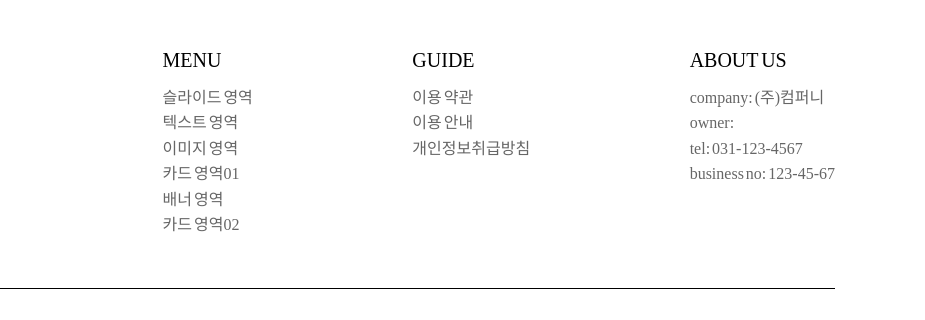
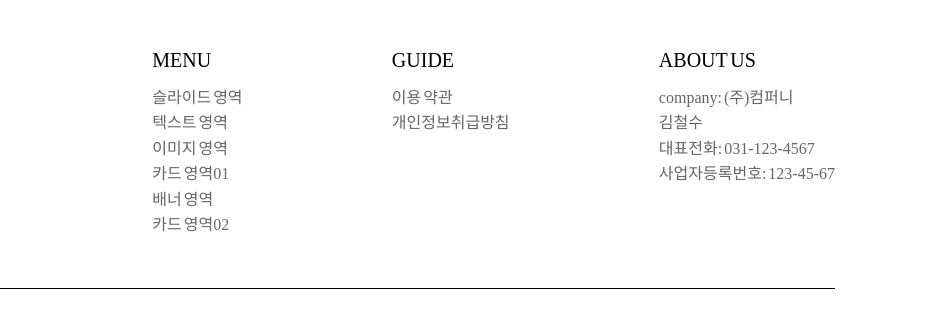
Before and after one commit to kim-bab/responsive-homepage02, a plain HTML site: page index.html in a window 1280 px wide. Shown: the part 5225-5545 px from the top of the page, 355-1280 px from the left. Drawn offline with nearby package versions, Linux system fonts and the light colour scheme; a web font is replaced by a local one.

Commit message:
폰트사이즈수정02

```diff
--- a/index.html
+++ b/index.html
@@ -368,7 +368,6 @@
           <h3>GUIDE</h3>
           <ul>
             <li><a href="#">이용 약관</a></li>
-            <li><a href="#">이용 안내</a></li>
             <li><a href="#">개인정보취급방침</a></li>
           </ul>
         </div>
@@ -376,9 +375,9 @@
           <h3>ABOUT US</h3>
           <ul>
             <li><a href="#">company: (주)컴퍼니</a></li>
-            <li><a href="#">owner: </a></li>
-            <li><a href="#">tel: 031-123-4567</a></li>
-            <li><a href="#">business no: 123-45-67</a></li>
+            <li><a href="#">김철수</a></li>
+            <li><a href="#">대표전화: 031-123-4567</a></li>
+            <li><a href="#">사업자등록번호: 123-45-67</a></li>
           </ul>
         </div>
       </article>
--- a/style.scss
+++ b/style.scss
@@ -1034,7 +1034,7 @@ $point-color: #4857EC;
     max-width: 1100px;
     text-align: left;
     h3{
-      font-size: 110px;
+      font-size: 120px;
     }
     p{
       font-weight: 500;
```
Also changed, not shown: style.css.
